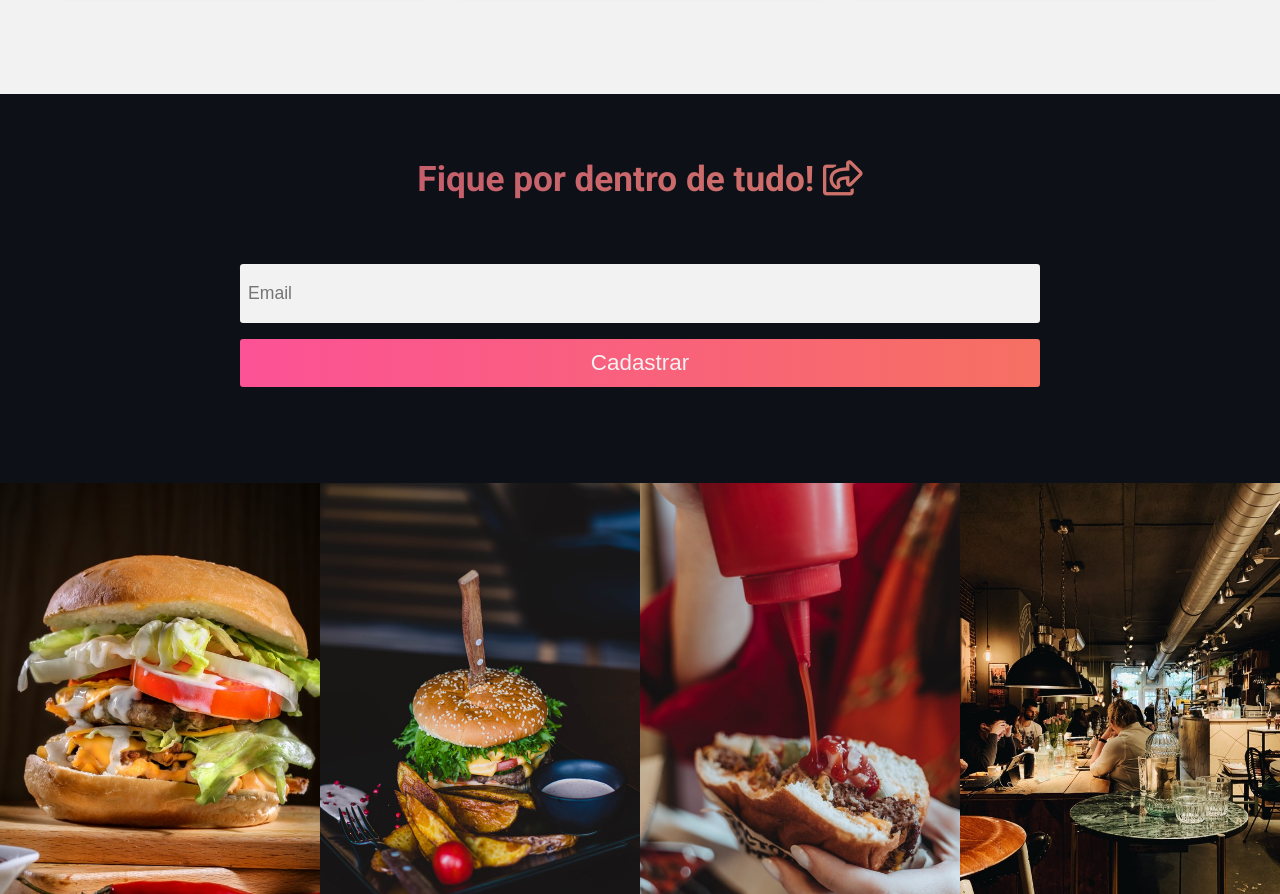
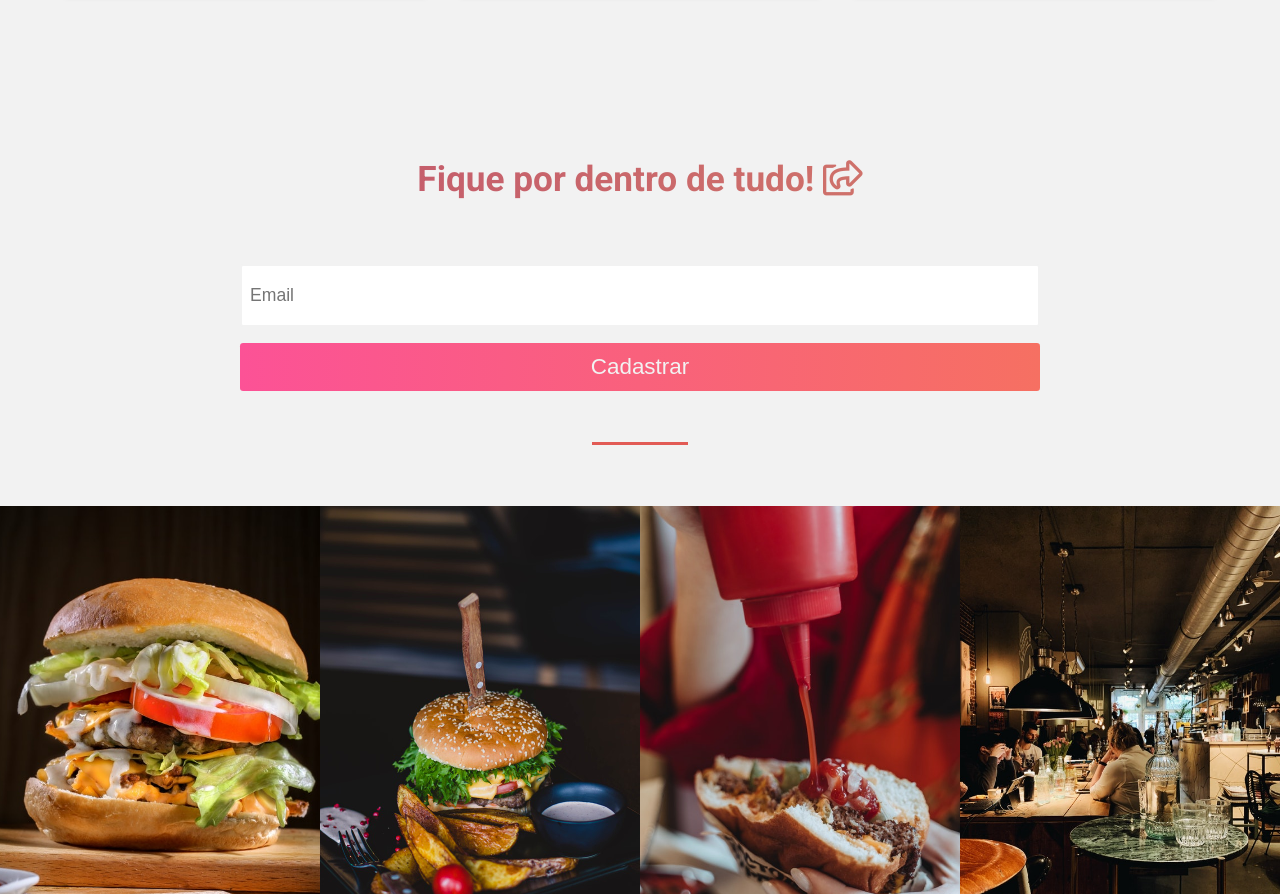
Before and after one commit to EricNeves/devBurguer, a website: page public/index.html in a window 1280 px wide. Shown: the part 3246-4140 px from the top of the page. Drawn offline with Linux system fonts and the light colour scheme; a web font is replaced by a local one.

Commit message:
Update newsletter

```diff
--- a/public/assets/css/home.css
+++ b/public/assets/css/home.css
@@ -305,7 +305,7 @@ header nav ul li:not(:last-child) {
 
 /* Newsletter Style */
 .newsletter {
-    background: var(--dark);
+    background: var(--light);
     text-align: center;
     padding: 4rem 0;
 }
@@ -318,17 +318,23 @@ header nav ul li:not(:last-child) {
     flex-direction: column;
 }
 .form__news #email {
-    border: none;
+    border: 2px solid var(--light);
     outline: none;
     border-radius: .2rem;
-    background: var(--light);
+    background: var(--white);
     padding: 1.2rem .5rem;
     width: min(50rem, 100%);
     margin: 1rem auto;
     font-size: 1.1rem;
     font-weight: 500;
     color: var(--black);
+    transition: all .1s ease;
 }
+#email:focus {
+    border: 2px solid #89b8fd;
+    box-shadow: 0px 0px 0px 4px #a3c7fd;
+}
+
 .form__news #btn_news {
     width: min(50rem, 100%);
     margin: 0 auto 2rem auto;
--- a/public/index.html
+++ b/public/index.html
@@ -230,7 +230,6 @@
             </div>
         </div>
     </section>
-
     <section class="newsletter">
         <div class="container">
             <h2 class="gradient_text">Fique por dentro de tudo! <i class="far fa-share-square"></i></h2>
@@ -240,6 +239,7 @@
                     <input type="submit" id="btn_news" value="Cadastrar">
                 </form>
             </div>
+            <span class="bar" style="padding: 0 3rem;"></span>
         </div>
     </section>
 
```
